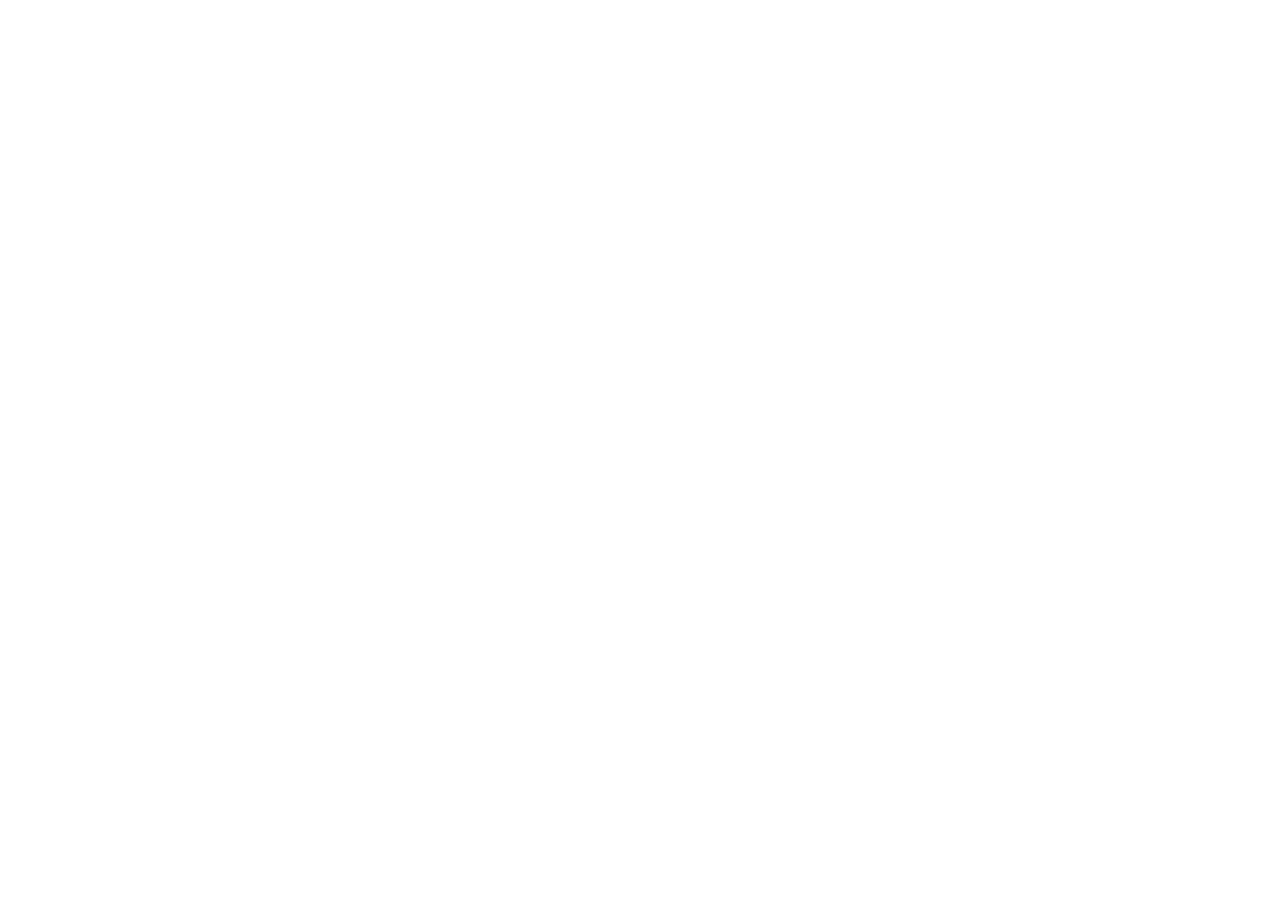
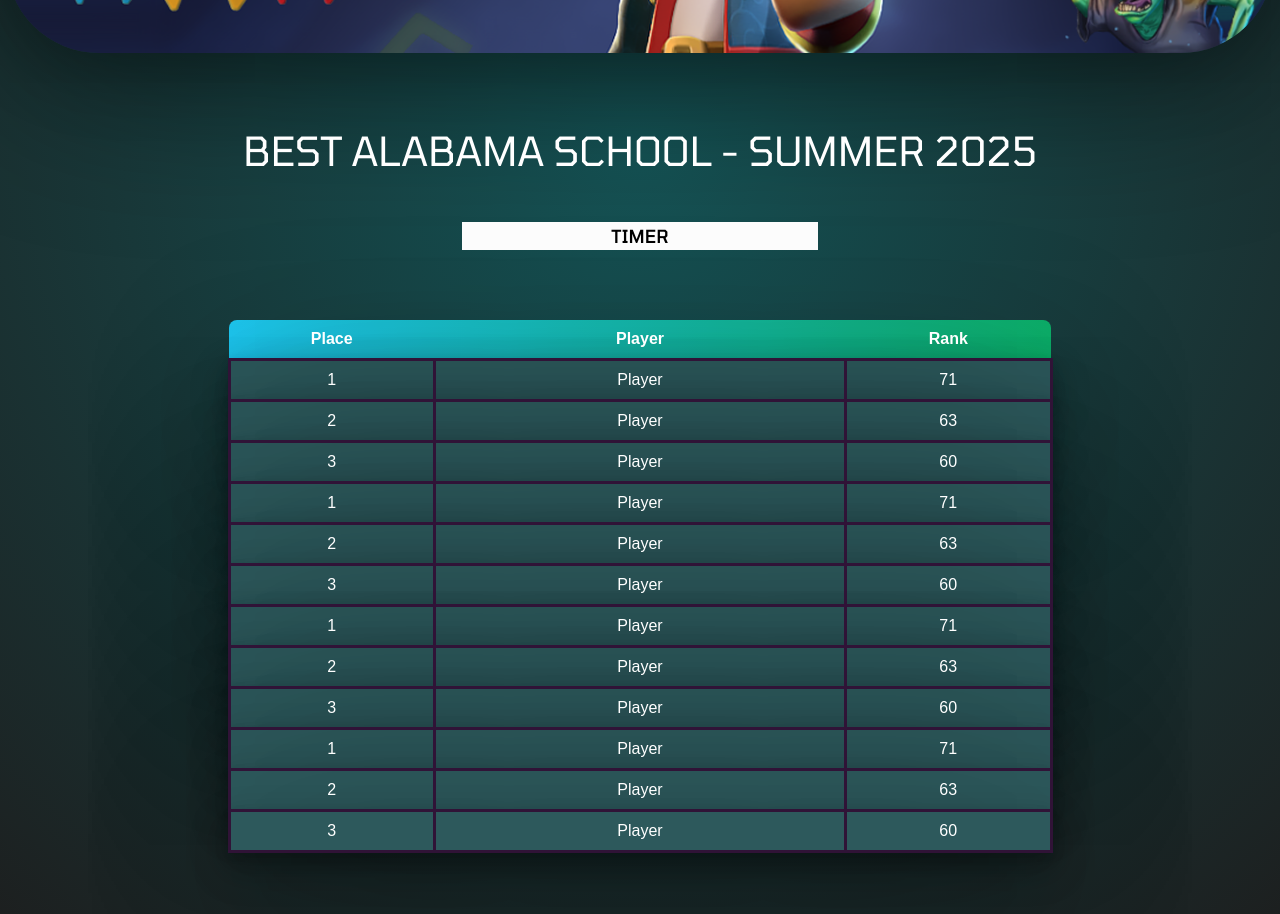
Before and after one commit to RainbowPlayer/mathmagic, a React (Create React App) app: page /table in a window 1280 px wide. Shown: the part 680-1594 px from the top of the page. Before the commit the page ends 800 px from the top, so only its background shows below. Built offline with nearby package versions, Linux system fonts and the light colour scheme.

Commit message:
add table

```diff
--- a/src/components/home-screen/home-header/styles.css
+++ b/src/components/home-screen/home-header/styles.css
@@ -38,7 +38,6 @@
     margin-top: -40px;
     margin-right: 0 !important;
     background-color: rgba(0, 0, 0, 0.3);
-
   }
 }
 
@@ -50,7 +49,6 @@
   padding: 20px;
   color: white;
   margin-right: 70px;
-
 }
 
 .home-header-content span {
--- a/src/components/home-screen/home-main-block/styles.css
+++ b/src/components/home-screen/home-main-block/styles.css
@@ -7,7 +7,6 @@
   text-align: center;
   gap: 40px;
   margin-top: 111px;
-
 }
 
 .title {
--- /dev/null
+++ b/src/components/table-main-block/styles.css
@@ -0,0 +1,89 @@
+.table-container {
+  padding: 20px;
+  color: #fff;
+  border-radius: 4px;
+  max-width: 825px;
+  margin: 0 auto;
+}
+
+.table-header {
+  display: flex;
+  flex-direction: column;
+  justify-content: center;
+  align-items: center;
+  gap: 38px;
+  margin-bottom: 50px;
+}
+
+.table-title {
+  font-family: 'Tomorrow', sans-serif;
+  font-weight: 400;
+  font-size: 40px;
+  text-transform: uppercase;
+  margin-bottom: 10px;
+}
+
+.timer-container {
+  display: flex;
+  flex-direction: column;
+  margin-bottom: 20px;
+  background: #fcfcfc;
+  align-items: center;
+  max-width: 350px;
+  width: 100%;
+  padding: 3px;
+}
+
+.timer-text {
+  font-family: 'Tomorrow', sans-serif;
+  font-size: 18px;
+  font-weight: 500;
+  text-transform: uppercase;
+  color: #000;
+}
+
+.score-table {
+  width: 100%;
+  table-layout: fixed;
+  border-collapse: collapse;
+  text-align: center;
+  font-family: sans-serif;
+}
+
+.score-table col.col-25 {
+  width: 25%;
+}
+.score-table col.col-50 {
+  width: 50%;
+}
+
+.score-table thead tr {
+  background: linear-gradient(to right, #1ec9f2, #0db16a);
+}
+.score-table thead th {
+  color: #fff;
+  padding: 10px;
+  border: none;
+  background: none;
+}
+.score-table thead th:first-child {
+  border-top-left-radius: 8px;
+}
+.score-table thead th:last-child {
+  border-top-right-radius: 8px;
+}
+
+.score-table tbody tr {
+  background-color: #2d595c;
+  box-shadow:
+    0 32px 160px -0.5px rgba(0, 0, 0, 0.467),
+    0 14.56px 36.62px 3.86px rgba(0, 0, 0, 0.243),
+    0 7.32px 19.32px -3.86px rgba(0, 0, 0, 0.15),
+    0 1.93px 9.64px -0.17px rgba(0, 0, 0, 0.08),
+    0 0.75px 2.77px -0.17px rgba(0, 0, 0, 0.06);
+}
+.score-table tbody td {
+  background: none;
+  border: 3px solid #301337;
+  padding: 10px;
+}
--- /dev/null
+++ b/src/components/table-main-block/table-main-block.tsx
@@ -0,0 +1,56 @@
+import './styles.css';
+
+export const TableMainBlock = () => {
+  const tableData = [
+    { place: 1, player: 'Player', rank: 71 },
+    { place: 2, player: 'Player', rank: 63 },
+    { place: 3, player: 'Player', rank: 60 },
+    { place: 1, player: 'Player', rank: 71 },
+    { place: 2, player: 'Player', rank: 63 },
+    { place: 3, player: 'Player', rank: 60 },
+    { place: 1, player: 'Player', rank: 71 },
+    { place: 2, player: 'Player', rank: 63 },
+    { place: 3, player: 'Player', rank: 60 },
+    { place: 1, player: 'Player', rank: 71 },
+    { place: 2, player: 'Player', rank: 63 },
+    { place: 3, player: 'Player', rank: 60 },
+  ];
+
+  return (
+    <div className="table-container">
+      <div className="table-header">
+        <h4 className="table-title">Best Alabama School - Summer 2025</h4>
+
+        <div className="timer-container">
+          <span className="timer-text">Timer</span>
+          <span className="timer-text"></span>
+        </div>
+      </div>
+
+      <table className="score-table">
+        <colgroup>
+          <col className="col-25" />
+          <col className="col-50" />
+          <col className="col-25" />
+        </colgroup>
+
+        <thead>
+          <tr>
+            <th>Place</th>
+            <th>Player</th>
+            <th>Rank</th>
+          </tr>
+        </thead>
+        <tbody>
+          {tableData.map((row, index) => (
+            <tr key={index}>
+              <td>{row.place}</td>
+              <td>{row.player}</td>
+              <td>{row.rank}</td>
+            </tr>
+          ))}
+        </tbody>
+      </table>
+    </div>
+  );
+};
--- a/src/index.css
+++ b/src/index.css
@@ -6,7 +6,8 @@
   -moz-osx-font-smoothing: grayscale;
 }
 
-html, body {
+html,
+body {
   margin: 0;
   padding: 0;
   overflow-x: hidden;
--- /dev/null
+++ b/src/pages/table/styles.css
@@ -0,0 +1,5 @@
+.tableContainer {
+  background: radial-gradient(circle, #155456 0%, #1d1d1d 100%);
+  width: 100%;
+  padding-bottom: 106px;
+}
--- a/src/pages/table/table.tsx
+++ b/src/pages/table/table.tsx
@@ -1,5 +1,14 @@
+import HomeHeader from '../../components/home-screen/home-header/home-header';
+import { TableMainBlock } from '../../components/table-main-block/table-main-block';
+import './styles.css';
+
 const Table = () => {
-  return <></>;
+  return (
+    <div className="tableContainer">
+      <HomeHeader />
+      <TableMainBlock />
+    </div>
+  );
 };
 
 export default Table;
```
Also changed, not shown: src/components/home-screen/home-footer/home-footer.tsx (+4 -18 lines), src/components/home-screen/home-header/home-header.tsx (+26 -4 lines), src/assets/images.tsx (line endings or trailing spaces), src/components/home-screen/home-footer/styles.css (line endings or trailing spaces).
